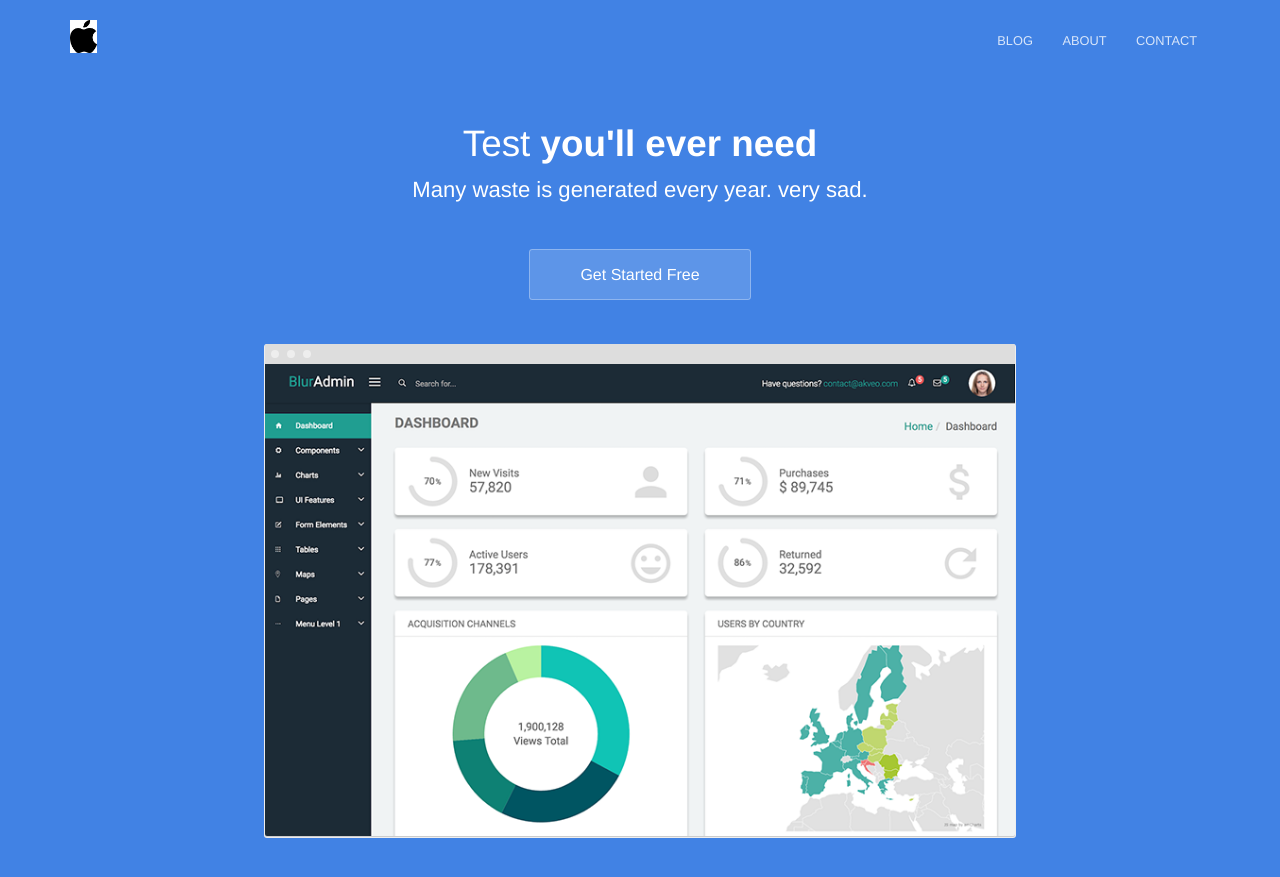
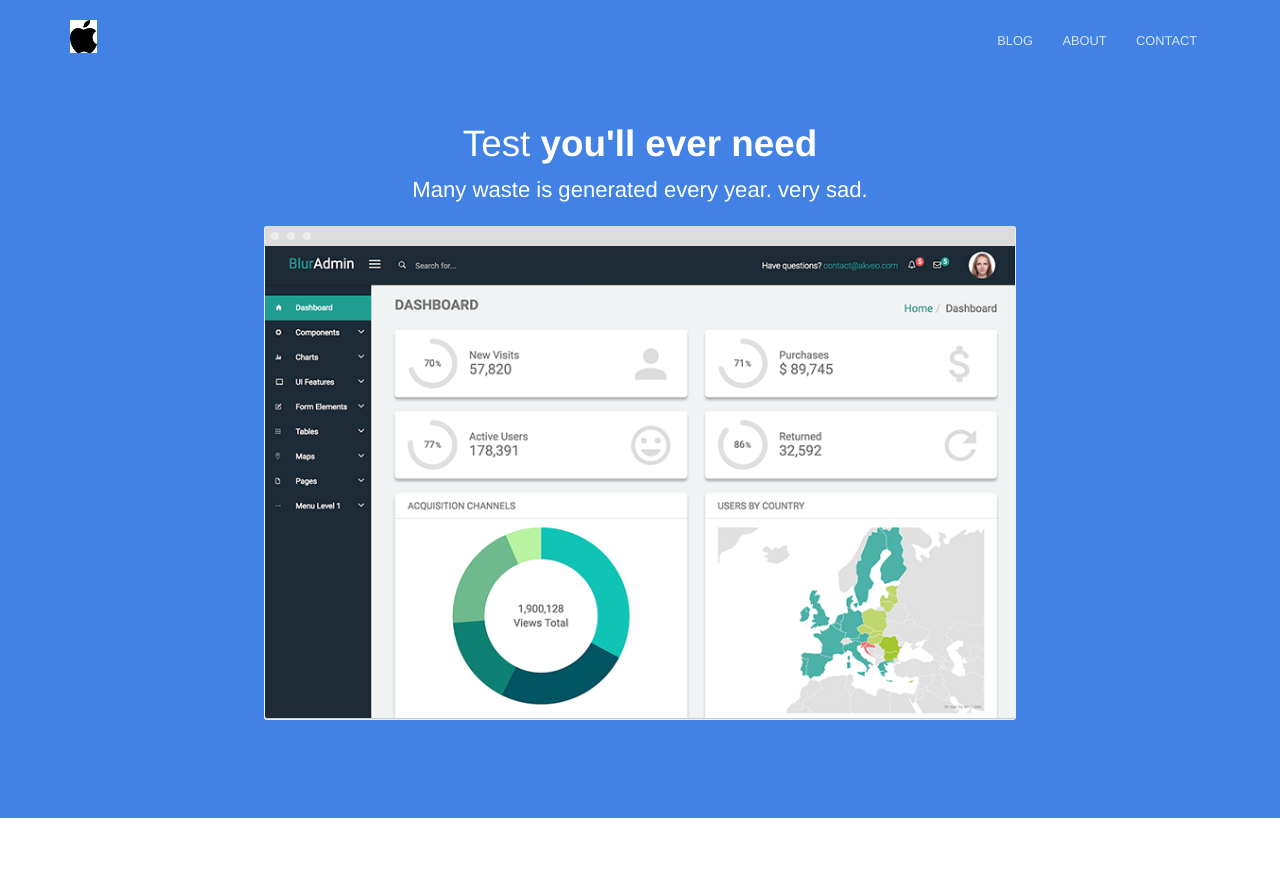
Before and after one commit to dolphin235/web_page, a Jekyll site: the page built from index.html, in a window 1280 px wide and 900 px high. Shown: the top 877 px of the window. Built offline with Jekyll 4.4.1, drawn with Linux system fonts in a browser that asks for light colours.

Commit message:
remove get start button

```diff
--- a/index.html
+++ b/index.html
@@ -6,7 +6,6 @@ description: Track and optimize your sales team in real time
 	<div class="text-container">
 		<h1 class="editable">Test <strong>you'll ever need</strong></h1>
 		<p class="subtext editable">Many waste is generated every year. very sad. </p>
-		<div class="cta button alt"><a href="{{ site.baseurl }}/contact/">Get Started Free</a></div>
 		<div>
 			<img src="{{ site.baseurl }}/images/dashboard.png" alt="Screenshot" class="screenshot editable" />
 		</div>
```
